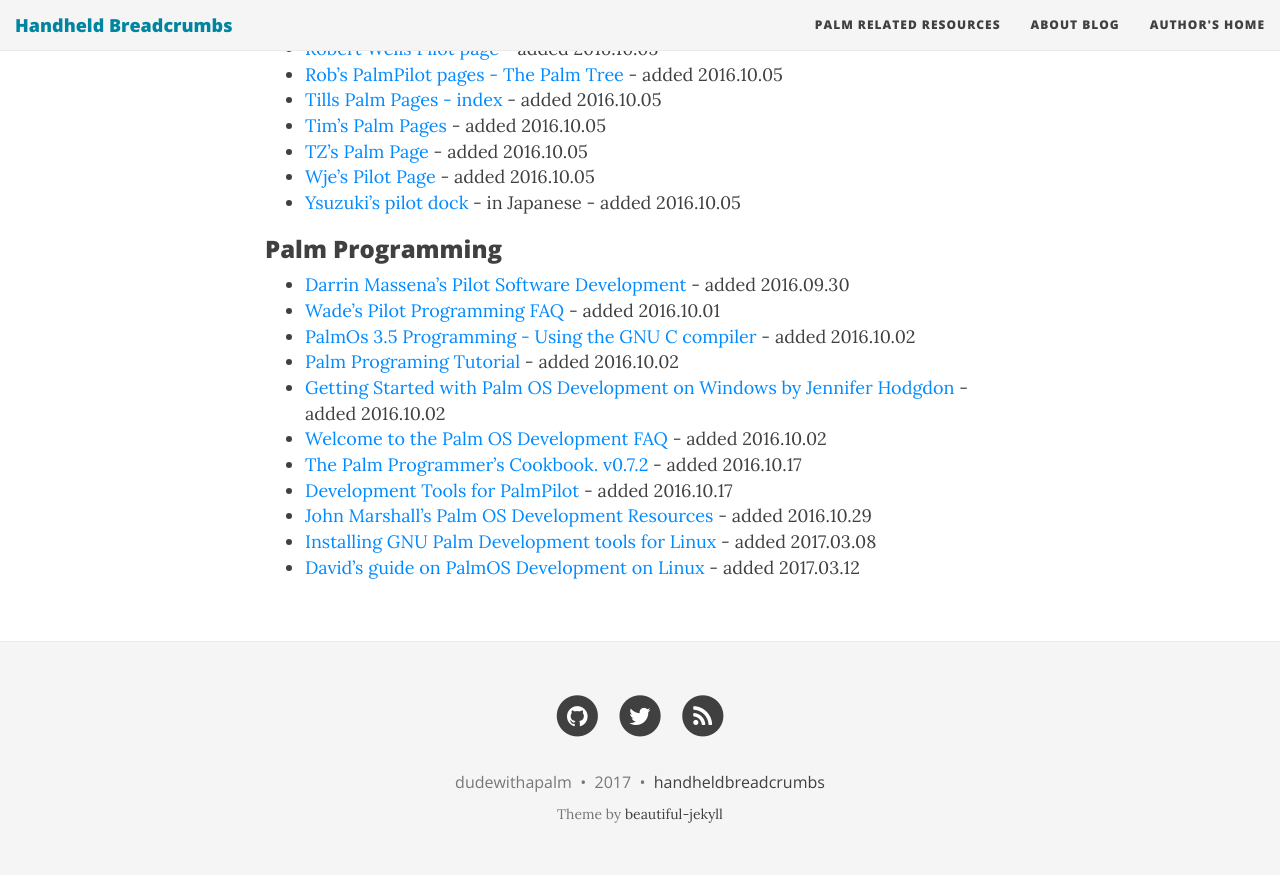
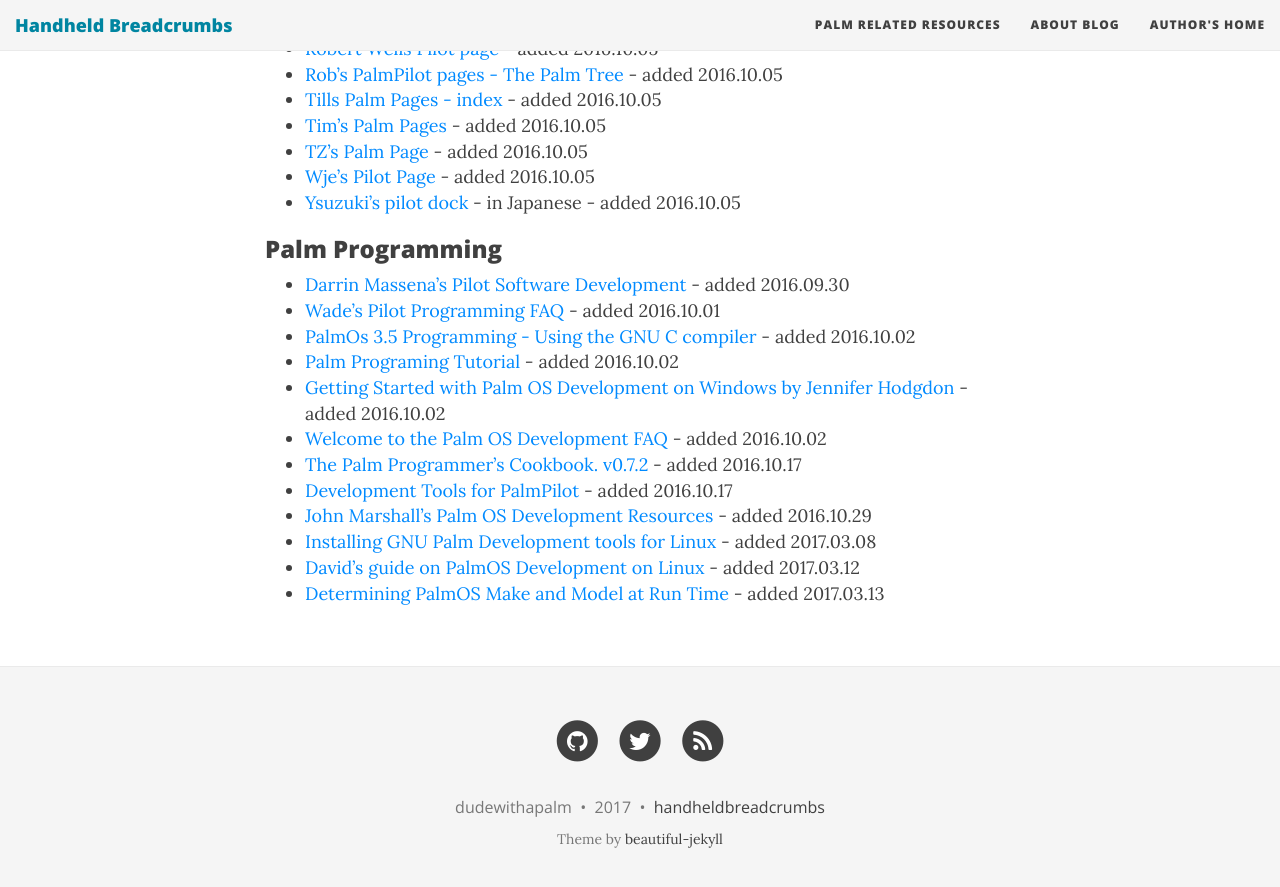
Before and after one commit to handheldbreadcrumbs/handheldbreadcrumbs.github.io, a Jekyll site: the page built from palmresources.md, in a window 1280 px wide and 900 px high, scrolled down 1794 px. Shown: the top 887 px of the window. Built offline with Jekyll 4.4.1, drawn with Linux system fonts in a browser that asks for light colours; nearby versions of some CDN libraries.

Commit message:
added link to programming section

```diff
--- a/palmresources.md
+++ b/palmresources.md
@@ -82,3 +82,4 @@
 * [John Marshall's Palm OS Development Resources](http://web.archive.org/web/20060615021346/http://homepages.enterprise.net/jmarshall/palmos/){:target="_blank"} - added 2016.10.29
 * [Installing GNU Palm Development tools for Linux](http://web.archive.org/web/20040905110119/http://www.titrax.com/devel/Installing-tools.html){:target="_blank"} - added 2017.03.08
 * [David's guide on PalmOS Development on Linux](http://web.archive.org/web/20010224003316/http://lisas.de/~david/palmos/){:target="_blank"} - added 2017.03.12
+* [Determining PalmOS Make and Model at Run Time](http://web.archive.org/web/20070208110924/http://www.mobilegeographics.com/dev/devices.php){:target="_blank"} - added 2017.03.13
```
